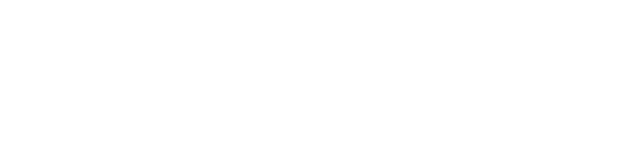
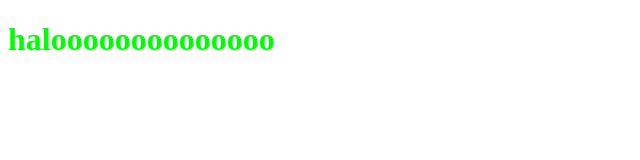
Before and after one commit to lienz001/git_host, a plain HTML site: page index.htm in a window 1280 px wide. Shown: the whole page, without its empty margins (0-640 px from the left). Drawn offline with Linux system fonts and the light colour scheme.

Commit message:
css added

```diff
--- a/index.htm
+++ b/index.htm
@@ -1,12 +1,15 @@
 <!DOCTYPE html>
 <html lang="en">
 <head>
+    <link rel="stylesheet" href="style.css">
     <meta charset="UTF-8">
     <meta http-equiv="X-UA-Compatible" content="IE=edge">
     <meta name="viewport" content="width=device-width, initial-scale=1.0">
     <title>Document</title>
 </head>
+
 <body>
+    <h1>haloooooooooooooo</h1>
 
 </body>
 </html>
--- /dev/null
+++ b/style.css
@@ -0,0 +1,4 @@
+h1{
+    color: lime;
+
+}
```
